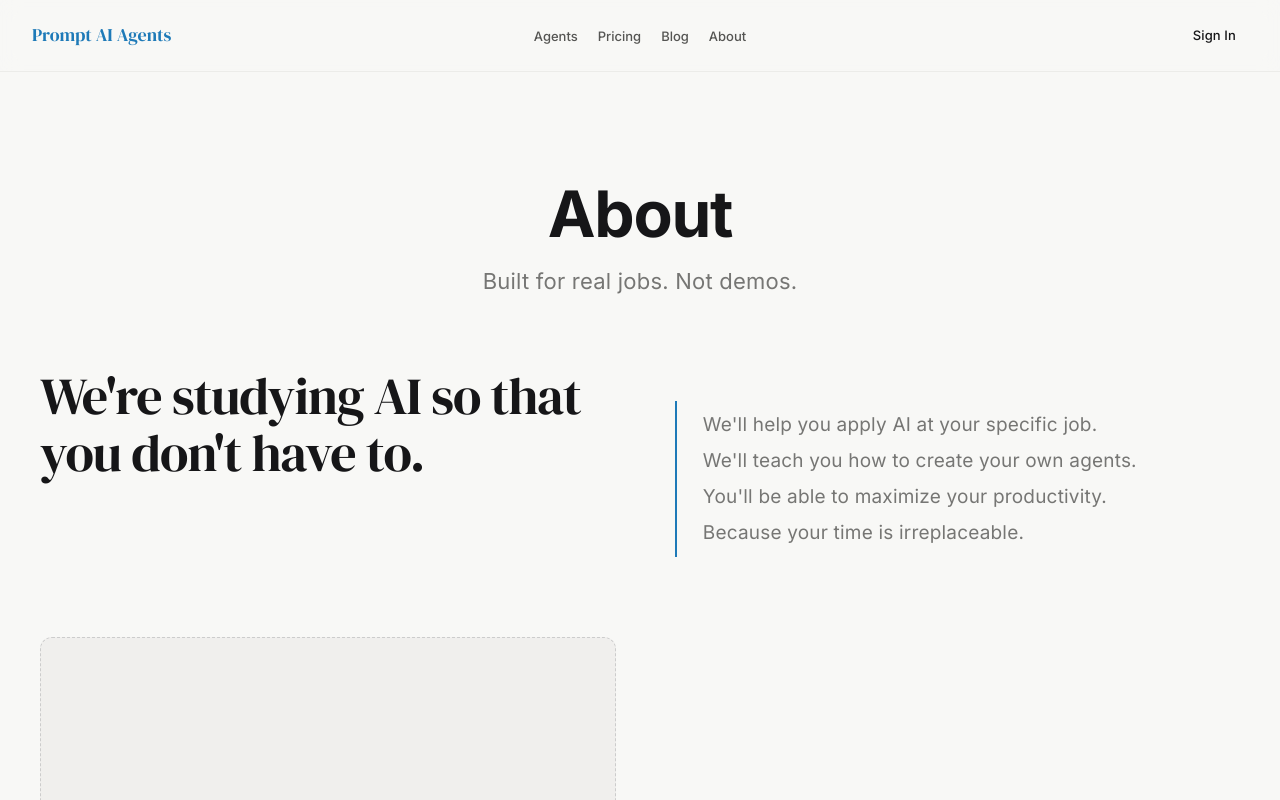
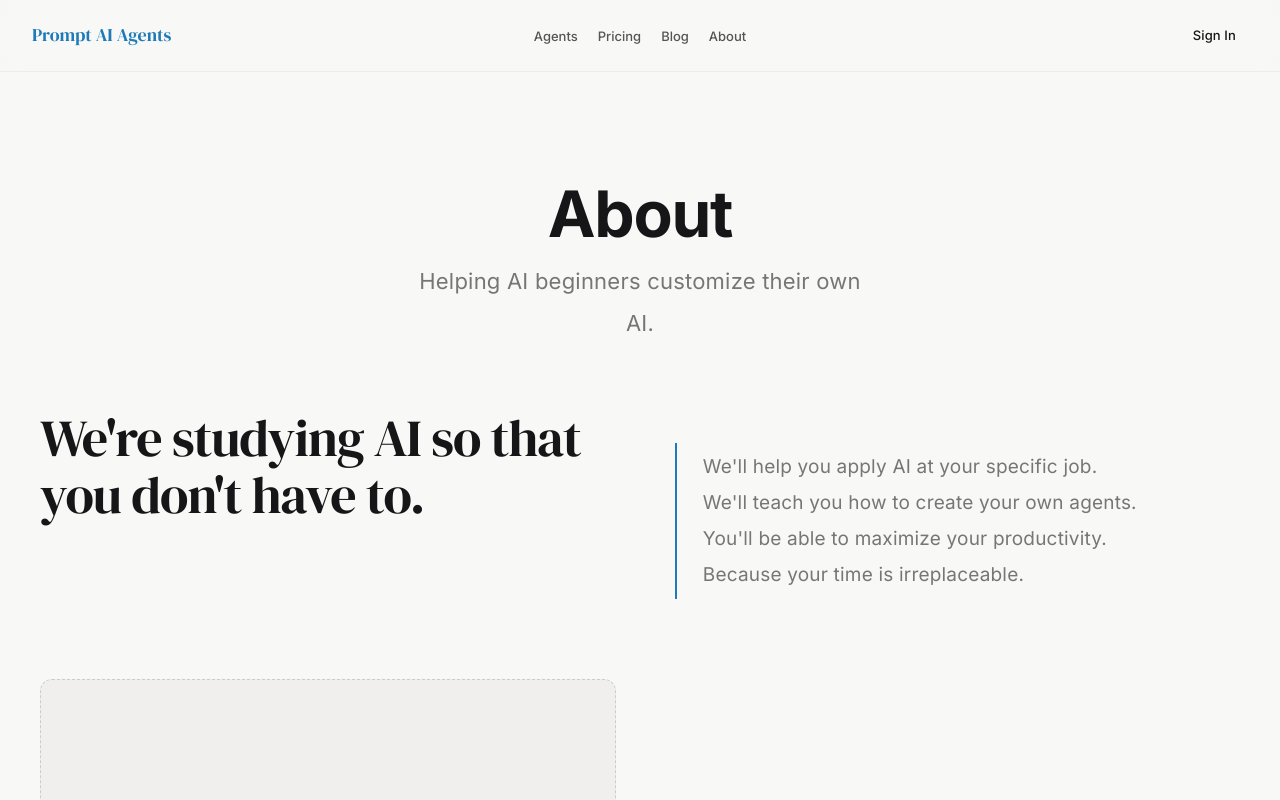
Before and after one commit to coolcalvin457-tech/agent-timesaver-nextjs, a Next.js app: page /about in a window 1280 px wide. Shown: the top 800 px of the page. Built offline with nearby package versions, Linux system fonts and the light colour scheme; no server answers.

Commit message:
About page: swap subheader to 'Helping AI beginners customize their own AI.'

```diff
--- a/app/about/page.tsx
+++ b/app/about/page.tsx
@@ -47,7 +47,7 @@ export default function AboutPage() {
               className="hero-subheadline"
               style={{ margin: "0 auto", fontSize: "clamp(1.125rem, 2vw, 1.375rem)", fontWeight: 400 }}
             >
-              Built for real jobs. Not demos.
+              Helping AI beginners customize their own AI.
             </p>
           </div>
         </div>
```
